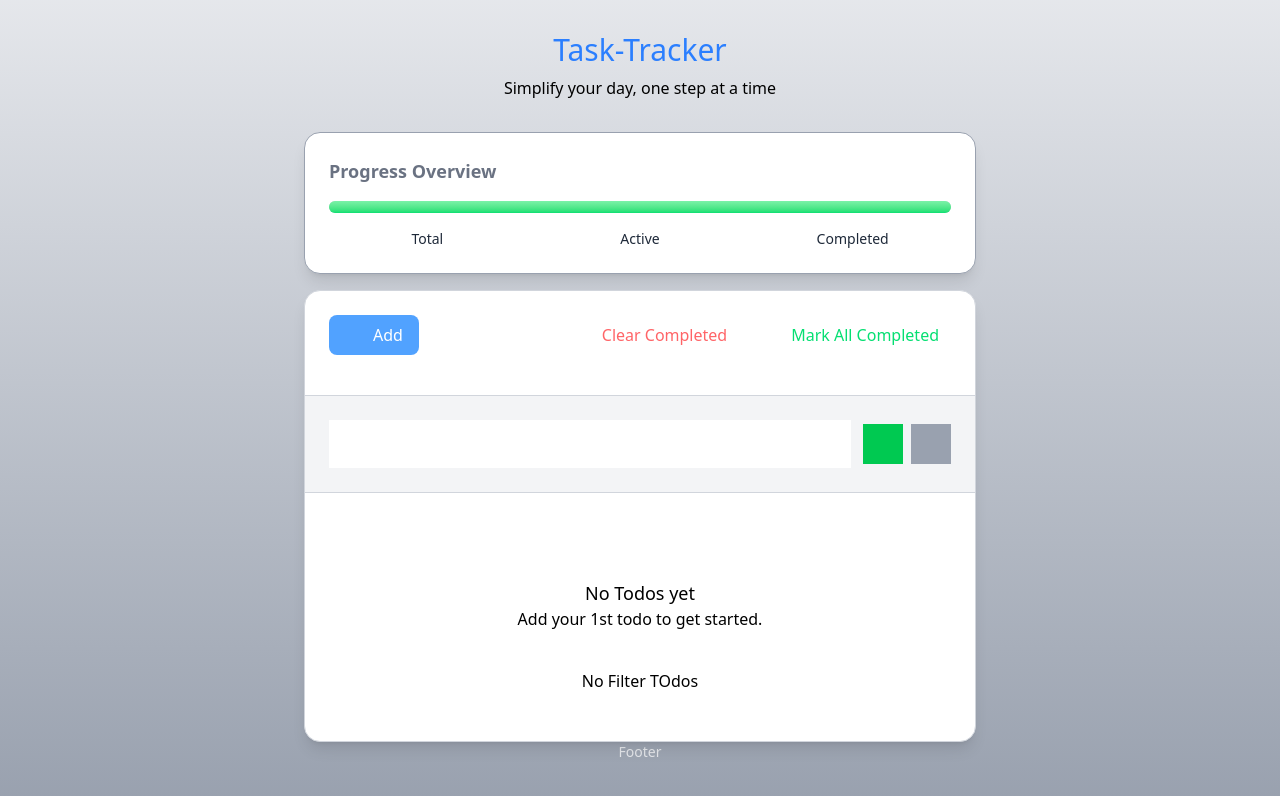
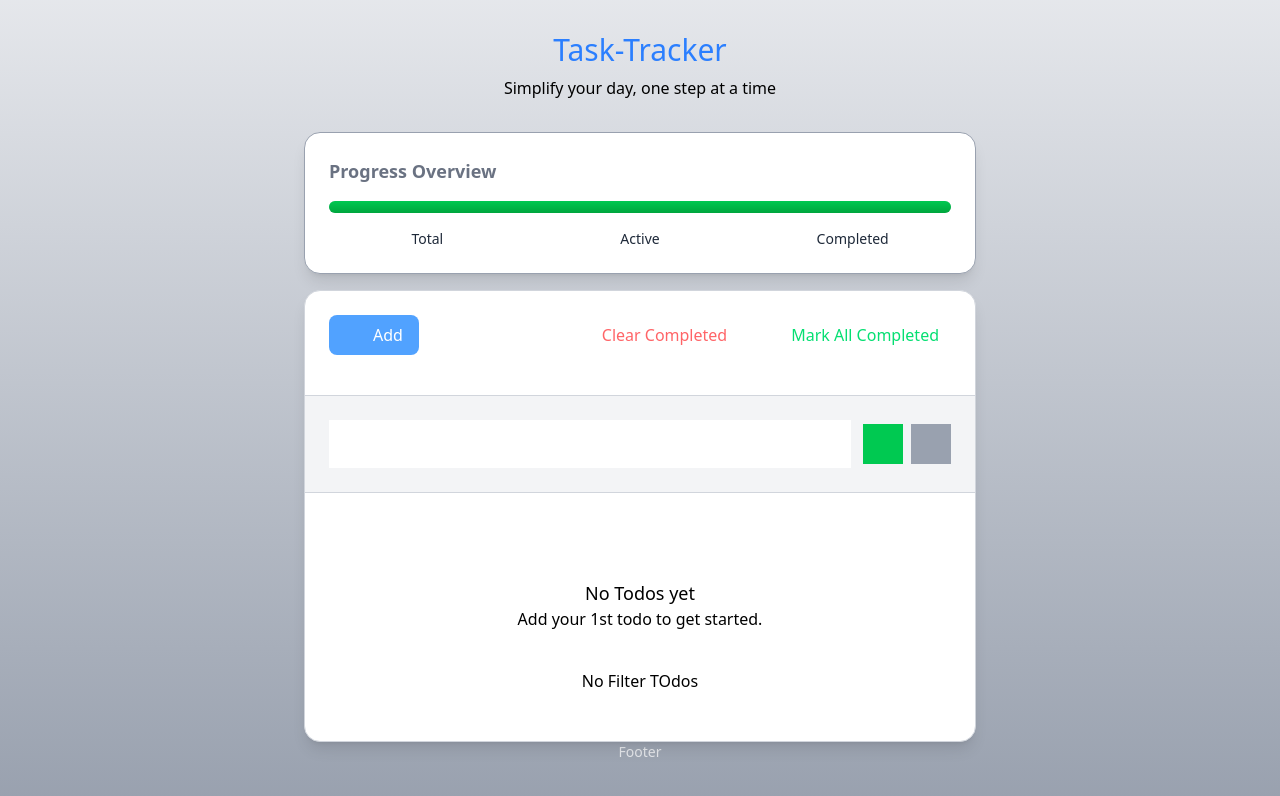
Before and after one commit to NethKW/vite-react-demo, a React (Vite) app in the folder vite-react-demo/: page / in a window 1280 px wide. Shown: the top 796 px of the page. Built offline with nearby package versions, Linux system fonts and the light colour scheme; some icons are missing.

Commit message:
color changes of progress bar

```diff
--- a/vite-react-demo/src/components/TodoApp.jsx
+++ b/vite-react-demo/src/components/TodoApp.jsx
@@ -32,7 +32,7 @@ function TodoApp() {
 
           <div className='w-full bg-gray-300 rounded-full h-3 mb-4'>
             {/*Prgressbar */}
-            <div className='bg-gradient-to-b from-green-300 to-green-400 h-3 rounded-full transition-all duration-400 ease-out'></div>
+            <div className='bg-gradient-to-b from-green-500 to-green-600 h-3 rounded-full transition-all duration-400 ease-out'></div>
           </div>
 
           {/* Stats */}
```
